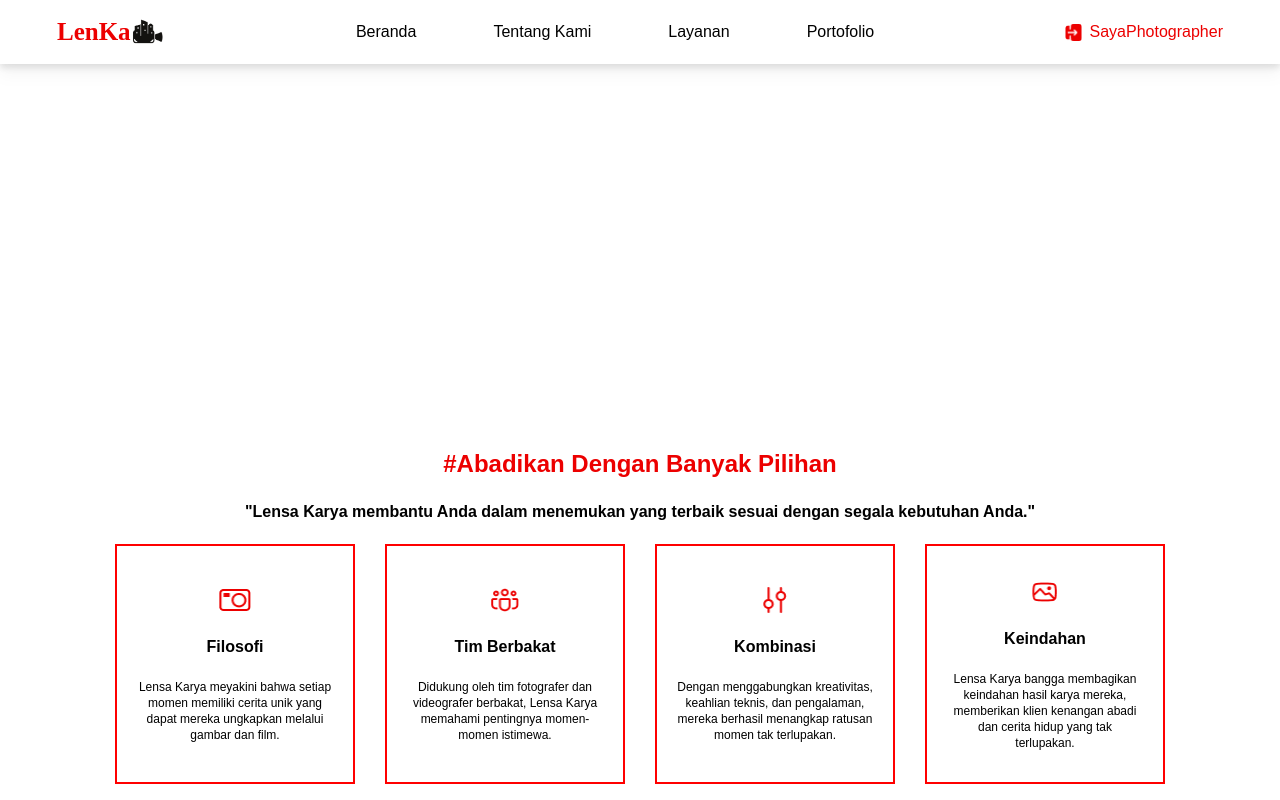
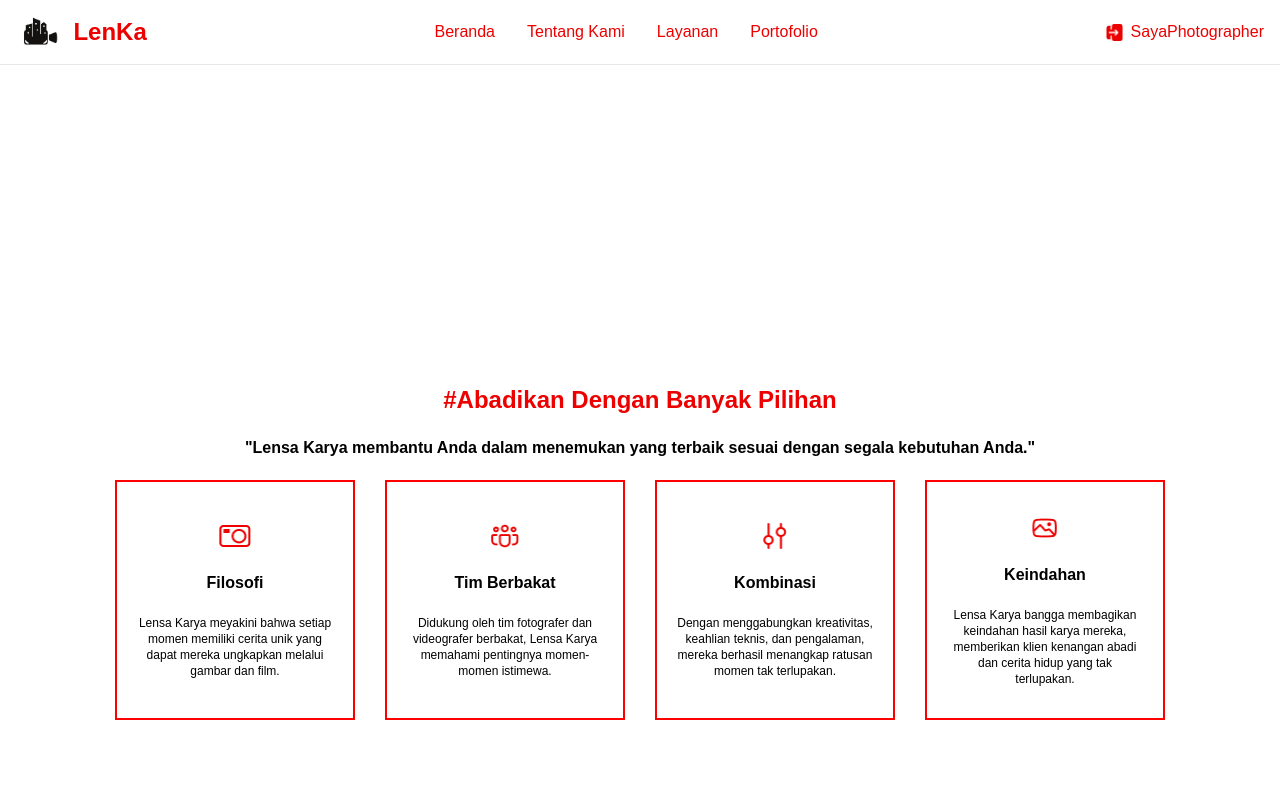
Before and after one commit to bendinuralif/Lensa-Karya, a React (Vite) app: page / in a window 1280 px wide. Shown: the top 800 px of the page. Built offline with nearby package versions, Linux system fonts and the light colour scheme; a web font is replaced by a local one.

Commit message:
update Navbar

```diff
--- a/src/component/Navbar.jsx
+++ b/src/component/Navbar.jsx
@@ -1,49 +1,75 @@
-import React, { useState, useEffect } from 'react';
+import React, { useState } from 'react';
 import { Link } from 'react-router-dom';
 import Logo from '../assets/images/lenka.png';
 import Icon from '../assets/images/icon/login.png';
 
 const Navbar = () => {
-  const [activeLink, setActiveLink] = useState(null);
+  const [isMenuOpen, setMenuOpen] = useState(false);
 
-  const handleLinkClick = (link) => {
-    setActiveLink(link);
+  const handleMenuToggle = () => {
+    setMenuOpen(!isMenuOpen);
   };
 
-  useEffect(() => {
-    // Ensure that the state is updated before the rendering completes
-    // This will help in applying styles on the first click
-    // and removing styles from the previously clicked link
-    // eslint-disable-next-line react-hooks/exhaustive-deps
-  }, [activeLink]);
+  return (
+    <nav className="bg-white fixed w-full z-20 top-0 border-b border-gray-200">
+      <div className="max-w-screen-xl flex items-center justify-between mx-auto p-4">
+        <Link to="/" className="flex items-center space-x-3">
+          <img src={Logo} alt="LenKa Logo" className="h-8" />
+          <span className="self-center text-2xl font-semibold whitespace-nowrap text-[#EC0000]">LenKa</span>
+        </Link>
 
-  return (
-    <>
-      <div className='w-full h-16 bg-white drop-shadow-lg flex justify-between px-[57px] items-center'>
-        <div className='brand flex items-center font-bold text-[#EC0000] text-[25px]'>
-          <p className='font-fontQuantico'>LenKa</p>
-          <img src={Logo} alt='' className='w-10 ml-[-5px]' />
+        <div className="md:hidden">
+          <button
+            type="button"
+            className="inline-flex items-center p-2 w-10 h-10 justify-center text-sm text-[#EC0000] rounded-lg hover:bg-gray-100 focus:outline-none focus:ring-2 focus:ring-gray-200"
+            onClick={handleMenuToggle}
+            aria-controls="navbar-mobile"
+            aria-expanded={isMenuOpen ? 'true' : 'false'}
+          >
+            <span className="sr-only">Open main menu</span>
+            <svg className="w-5 h-5" aria-hidden="true" xmlns="http://www.w3.org/2000/svg" fill="none" viewBox="0 0 17 14">
+              <path stroke="#EC0000" strokeLinecap="round" strokeLinejoin="round" strokeWidth="2" d="M1 1h15M1 7h15M1 13h15" />
+            </svg>
+          </button>
         </div>
-        <div className='link flex gap-[77px] text-[16px]'>
-          <Link to='/' onClick={() => handleLinkClick('Beranda')} className={`${activeLink === 'Beranda' ? 'text-[#EC0000] font-bold' : ''} text-[16px]`}>
+
+        <div className={`md:flex md:w-auto ${isMenuOpen ? 'block' : 'hidden'}`} id="navbar-mobile">
+          <div className="flex flex-col md:flex-row md:space-x-8">
+            <Link
+              to="/"
+              className={`block py-2 px-3 text-[#EC0000] rounded hover:bg-gray-100 md:hover:bg-transparent md:hover:text-[#EC0000] md:p-0`}
+            >
               Beranda
             </Link>
-          <Link to='/aboutus' onClick={() => handleLinkClick('Tentang Kami')} className={`${activeLink === 'Tentang Kami' ? 'text-[#EC0000] font-bold' : ''} text-[16px]`}>
+            <Link
+              to="/aboutus"
+              className={`block py-2 px-3 text-[#EC0000] rounded hover:bg-gray-100 md:hover:bg-transparent md:hover:text-[#EC0000] md:p-0`}
+            >
               Tentang Kami
             </Link>
-          <Link to='/layanan' onClick={() => handleLinkClick('Layanan')} className={`${activeLink === 'Layanan' ? 'text-[#EC0000] font-bold' : ''} text-[16px]`}>
+            <Link
+              to="/layanan"
+              className={`block py-2 px-3 text-[#EC0000] rounded hover:bg-gray-100 md:hover:bg-transparent md:hover:text-[#EC0000] md:p-0`}
+            >
               Layanan
             </Link>
-          <Link to='/portofolio' onClick={() => handleLinkClick('Portofolio')} className={`${activeLink === 'Portofolio' ? 'text-[#EC0000] font-bold' : ''} text-[16px]`}>
+            <Link
+              to="/portofolio"
+              className={`block py-2 px-3 text-[#EC0000] rounded hover:bg-gray-100 md:hover:bg-transparent md:hover:text-[#EC0000] md:p-0`}
+            >
               Portofolio
             </Link>
           </div>
-        <div className='button text-[#EC0000] font-medium flex items-center'>
-          <img src={Icon} alt='' className='w-[17px] mr-2' />
+        </div>
+
+        <div className="hidden md:flex items-center">
+          <div className="button text-[#EC0000] font-medium flex items-center">
+            <img src={Icon} alt="" className="w-[17px] mr-2" />
             <p>SayaPhotographer</p>
           </div>
         </div>
-    </>
+      </div>
+    </nav>
   );
 };
 
```
Lines whose indentation alone changed are shown as unchanged.
